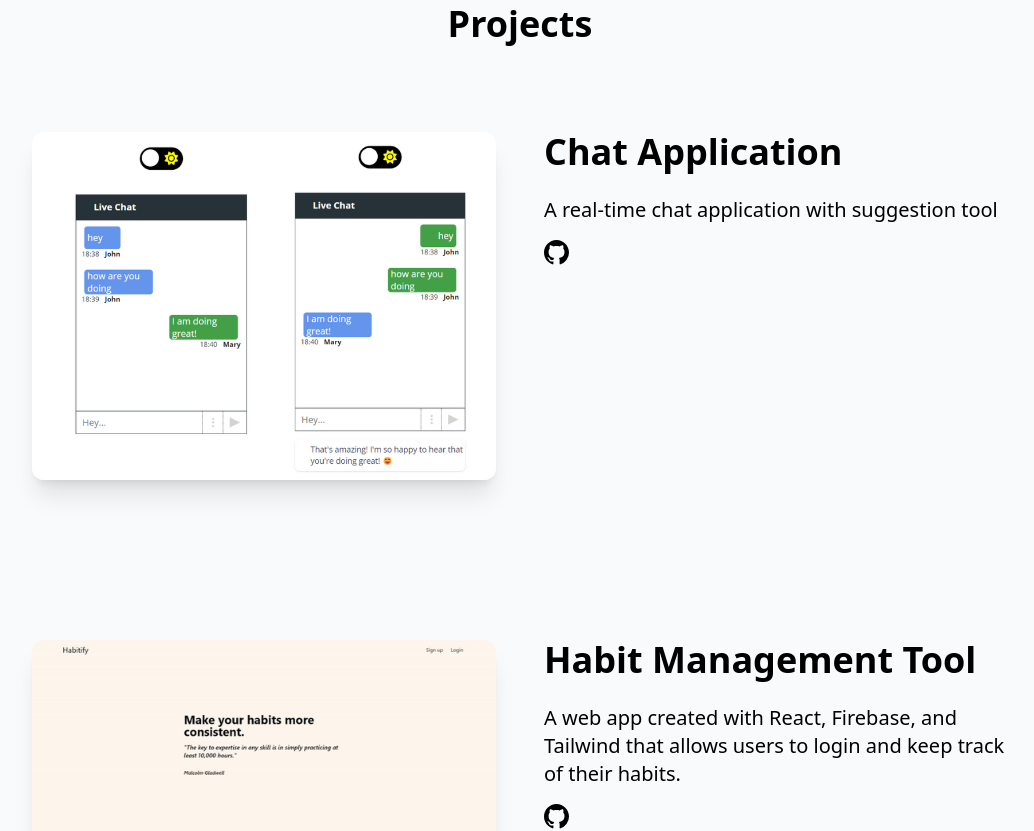
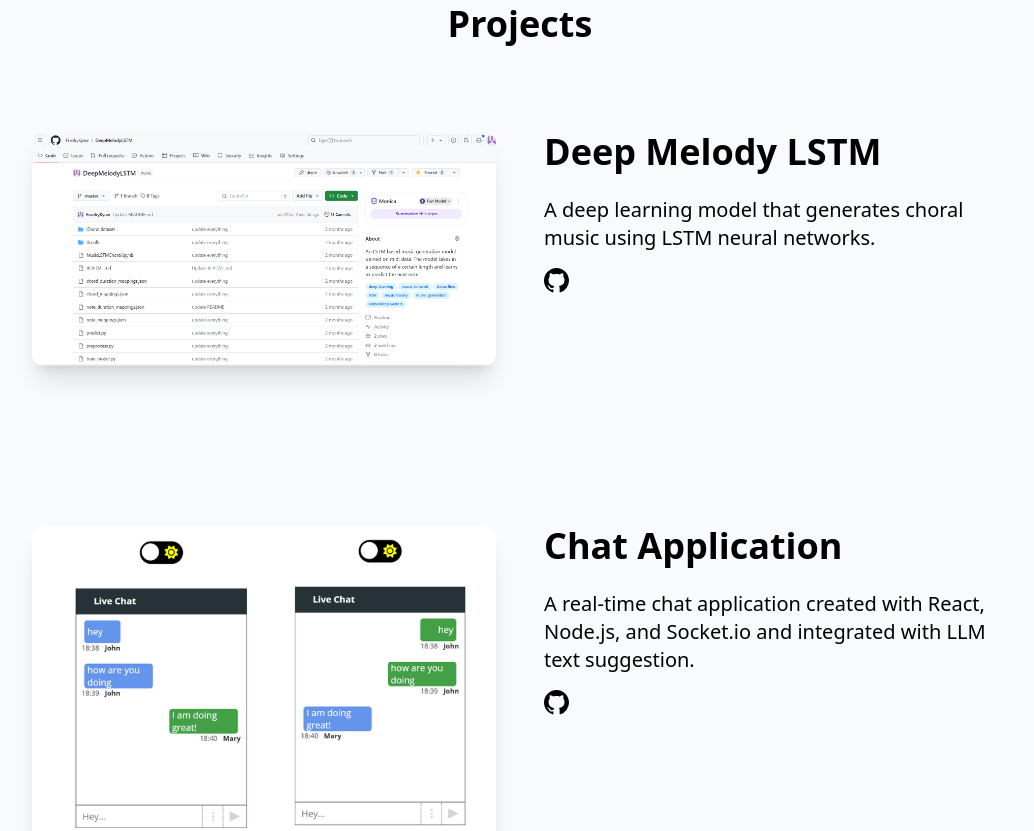
Before and after one commit to FrankyKyaw/Portfolio-Page, a Next.js app: page / in a window 1280 px wide. Shown: the part 1540-2371 px from the top of the page, without its empty margins (120-1154 px from the left). Built offline with nearby package versions, Linux system fonts and the light colour scheme.

Commit message:
update resume

```diff
--- a/components/ProjectsSection.tsx
+++ b/components/ProjectsSection.tsx
@@ -5,8 +5,14 @@ import { BsGithub } from "react-icons/bs";
 
 const projects = [
   {
+    name: "Deep Melody LSTM",
+    description: "A deep learning model that generates choral music using LSTM neural networks.",
+    image: "/DeepMelodyLSTM.png",
+    github: "https://github.com/FrankyKyaw/DeepMelodyLSTM"
+  },
+  {
     name: "Chat Application",
-    description: "A real-time chat application with suggestion tool",
+    description: "A real-time chat application created with React, Node.js, and Socket.io and integrated with LLM text suggestion.",
     image: "/TextGPT.png",
     github: "https://github.com/FrankyKyaw/TextGPT",
   },
```
Also changed, not shown: app/layout.tsx (line endings or trailing spaces), public/DeepMelodyLSTM.png (added), 1 other file (tests, documents, lock files or other folders).
